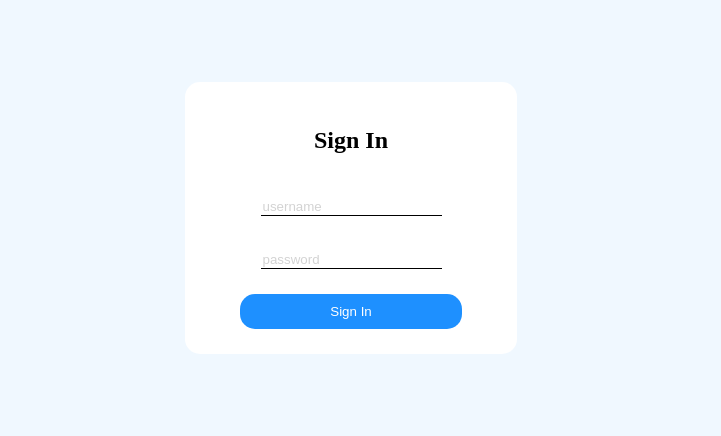
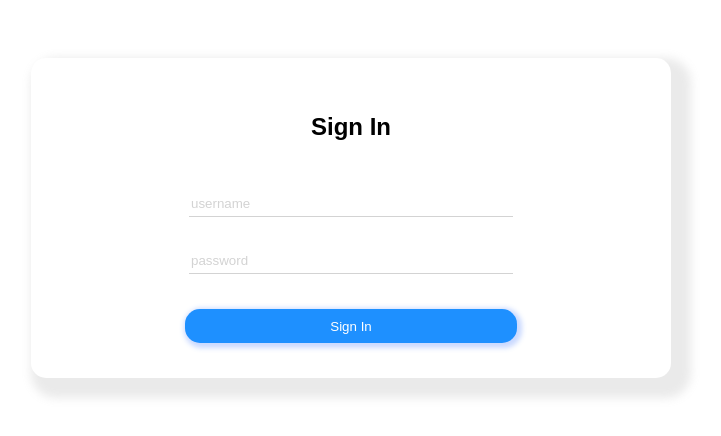
Before and after one commit to dereky1/bvt, a plain HTML site: page Module 1/login_ui/index.html in a window 1280 px wide. Shown: the part 190-626 px from the top of the page, without its empty margins (297-1018 px from the left). Drawn offline with Linux system fonts and the light colour scheme.

Commit message:
finished UI login

```diff
--- a/Module 1/login_ui/index.html
+++ b/Module 1/login_ui/index.html
@@ -9,11 +9,10 @@
 </head>
 <body>
     <div class="ui-container">
-        <div class="h1"><h2>Sign In</h2></div>
-        <div class="user"><input id="user" type="text" placeholder="username" name="username">
-        </div>
-        <div class="pass"><input id="pass" type="password" placeholder="password" name="password"></div>
-        <div class="submit"><input type="submit" value="Sign In"></div>
+        <h2>Sign In</h2>
+        <input id="user" type="text" placeholder="username" name="username">
+        <input id="pass" type="password" placeholder="password" name="password">
+        <input type="submit" value="Sign In">
     </div>
 </body>
 </html>
--- a/Module 1/login_ui/styles.css
+++ b/Module 1/login_ui/styles.css
@@ -1,38 +1,49 @@
 body{
     display: flex;
-    justify-content: center;
-    align-items: center;
     height:100vh;
     width:100vw;
-    background-color:aliceblue;
+    background-color:f5f5f5;
+    font-family: sans-serif;
 }
 
 .ui-container{
     background-color: white;
     border: 0;
     border-radius: 15px;
+    box-shadow: 10px 10px 10px 10px rgba(148,148,148, .20);
+    margin:auto;
     display: flex;
-    flex-flow: column wrap;
-    padding: 25px 55px;
+    flex-flow: column;
+    width:50%;
+    height: 40%;
     align-items: center;
-    row-gap: 15px;
+    justify-content: space-evenly;
+    min-width: 300px;
+    min-height: 300px;
 }
 
-#pass, #user {
+.ui-container > input {
+    width: 50%;
+}
+
+
+#pass, #user{
     border: 0;
-    margin: 10px;
-    border-bottom: 1px solid black;
+    padding-bottom: 5px;
+    border-bottom: 1px solid lightgray;
 }
 
 #pass::placeholder, #user::placeholder{
     color:lightgray;
 }
 
+
 input[type="submit"] {
     background-color: dodgerblue;
-    padding: 10px 90px;
-    width: 100%;
+    box-shadow: 2px 2px 5px 3px rgba(196,213,255, .9);
     border: 0;
+    height: 10%;
     border-radius: 15px;
     color: white;
+    box-sizing: content-box;
 }
```
